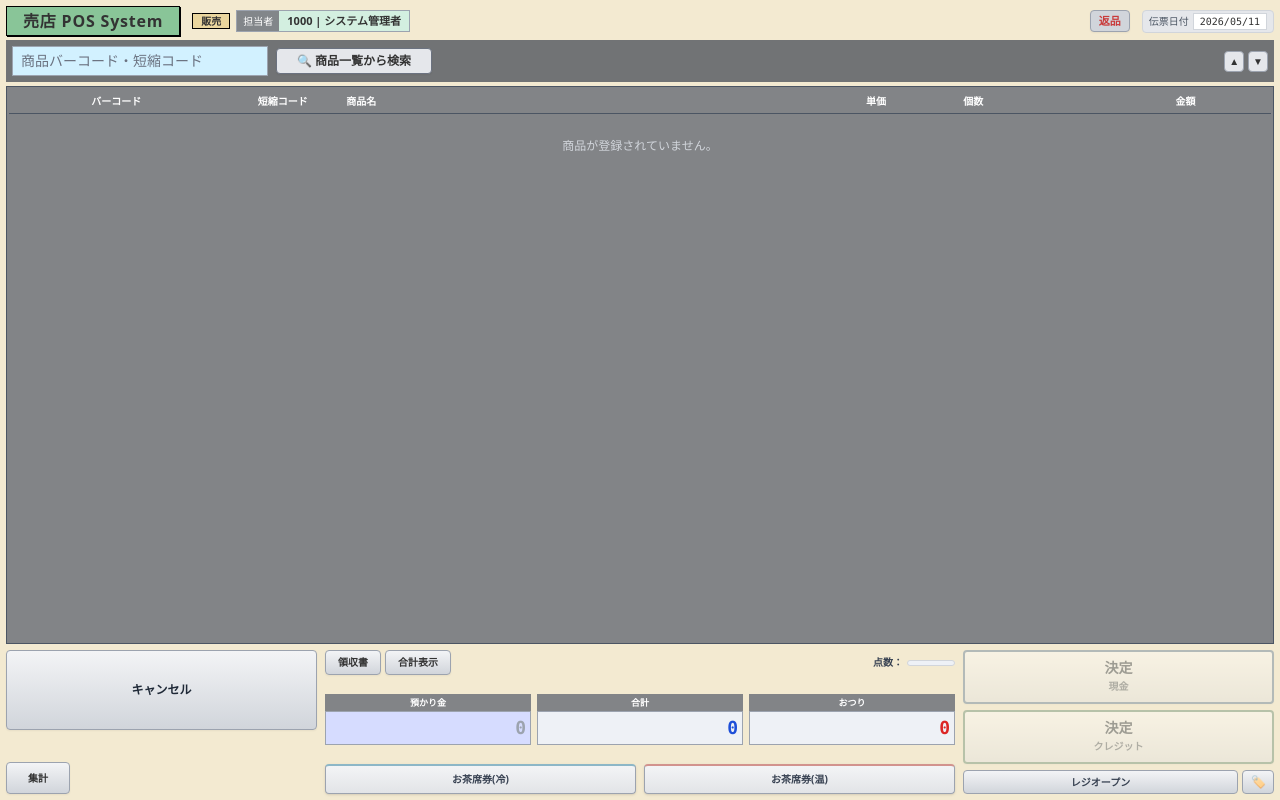
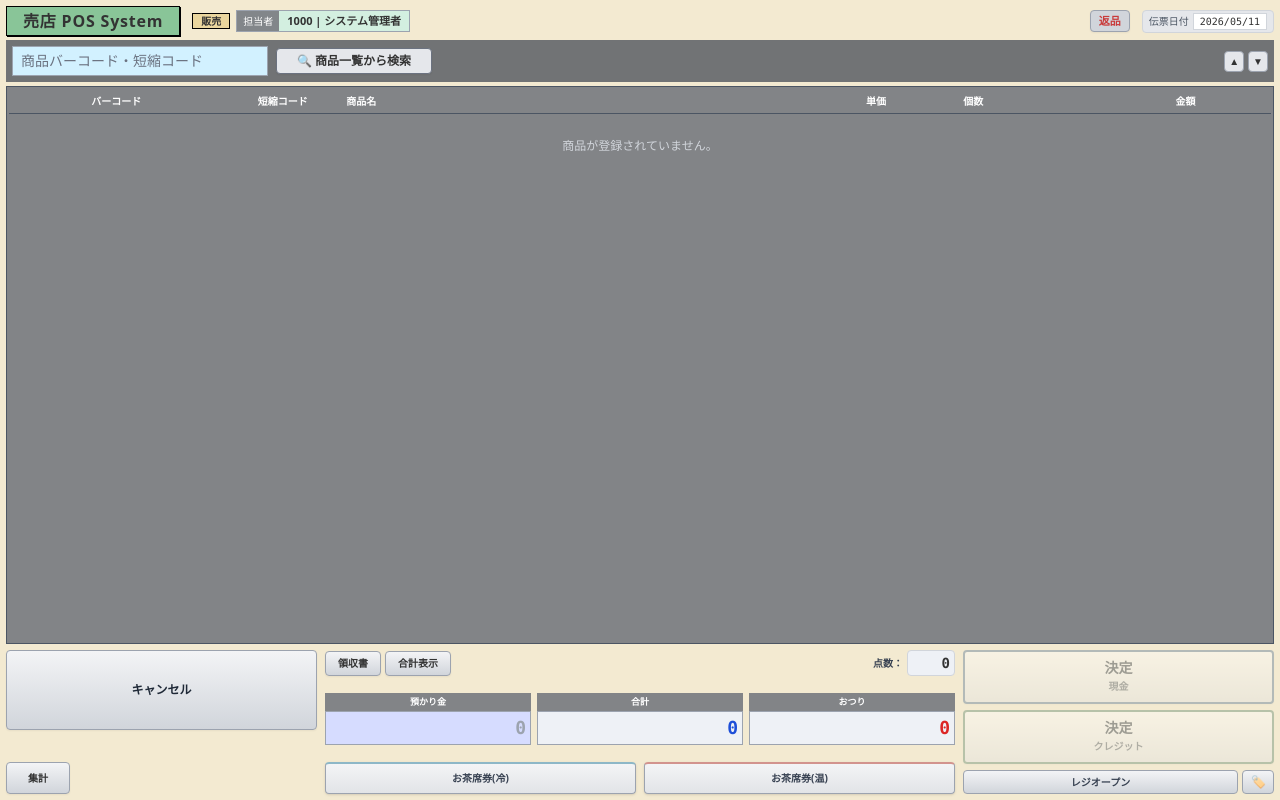
Before and after one commit to valuedesign-yoshihara/DemoPos, a React (Vite) app: page / in a window 1280 px wide. Built offline with nearby package versions, Linux system fonts and the light colour scheme.

Commit message:
adjust layout

```diff
--- a/src/App.tsx
+++ b/src/App.tsx
@@ -124,10 +124,9 @@ export default function App() {
         </div>
       </div>
 
-      {/* 2. 入力・検索バー（💡検索ボタンを縦・横ともに大きく強調しました） */}
+      {/* 2. 入力・検索バー */}
       <div className="flex-none bg-[#717375] p-1.5 flex items-center justify-between mb-1">
         <div className="flex items-center space-x-2 flex-1 max-w-2xl">
-          {/* 入力欄もボタンの高さに合わせて px-2 py-1 (text-sm) に拡大 */}
           <input
             type="text"
             placeholder="商品バーコード・短縮コード"
@@ -136,7 +135,6 @@ export default function App() {
             disabled={isLoading}
             onChange={(e: React.ChangeEvent<HTMLInputElement>) => setInputVal(e.target.value)}
           />
-          {/* ボタンサイズを px-2 py-0.5(text-[10px]) ➔ px-4 py-1(text-xs font-bold) へ大幅サイズアップ */}
           <button
             onClick={handleSearchClick}
             disabled={isLoading}
@@ -209,6 +207,7 @@ export default function App() {
           >
             キャンセル
           </button>
+          {/* 💡基準となる「集計」ボタン (h-8) */}
           <button className="w-16 h-8 bg-gradient-to-b from-gray-100 to-gray-300 border border-gray-400 shadow-sm text-[10px] font-bold rounded flex items-center justify-center">
             集計
           </button>
@@ -223,8 +222,9 @@ export default function App() {
             </div>
             <div className="flex items-center space-x-1">
               <span className="text-[10px] font-bold text-gray-700">点数：</span>
+              {/* 💡 初期値に「0」が常に表示されるよう修正 */}
               <div className="bg-[#EEF1F6] border border-gray-300 w-12 py-0.5 px-1 text-right font-mono text-sm font-bold rounded">
-                {totalItems || ''}
+                {totalItems}
               </div>
             </div>
           </div>
@@ -255,11 +255,12 @@ export default function App() {
             </div>
           </div>
 
+          {/* 💡「お茶席券」の高さを h-8 に変更し、集計ボタンの高さとガチッと揃えました */}
           <div className="grid grid-cols-2 gap-2">
-            <button onClick={() => handleAddTicket('お茶席券(冷)', 500)} disabled={isLoading} className="bg-gradient-to-b from-gray-100 to-[#E2E4E7] border-t-2 border-t-[#8DB7C7] border border-gray-400 shadow py-1.5 text-[10px] font-bold text-gray-700 rounded">
+            <button onClick={() => handleAddTicket('お茶席券(冷)', 500)} disabled={isLoading} className="h-8 bg-gradient-to-b from-gray-100 to-[#E2E4E7] border-t-2 border-t-[#8DB7C7] border border-gray-400 shadow text-[10px] font-bold text-gray-700 rounded flex items-center justify-center">
               お茶席券(冷)
             </button>
-            <button onClick={() => handleAddTicket('お茶席券(温)', 500)} disabled={isLoading} className="bg-gradient-to-b from-gray-100 to-[#E2E4E7] border-t-2 border-t-[#D2938E] border border-gray-400 shadow py-1.5 text-[10px] font-bold text-gray-700 rounded">
+            <button onClick={() => handleAddTicket('お茶席券(温)', 500)} disabled={isLoading} className="h-8 bg-gradient-to-b from-gray-100 to-[#E2E4E7] border-t-2 border-t-[#D2938E] border border-gray-400 shadow text-[10px] font-bold text-gray-700 rounded flex items-center justify-center">
               お茶席券(温)
             </button>
           </div>
```
